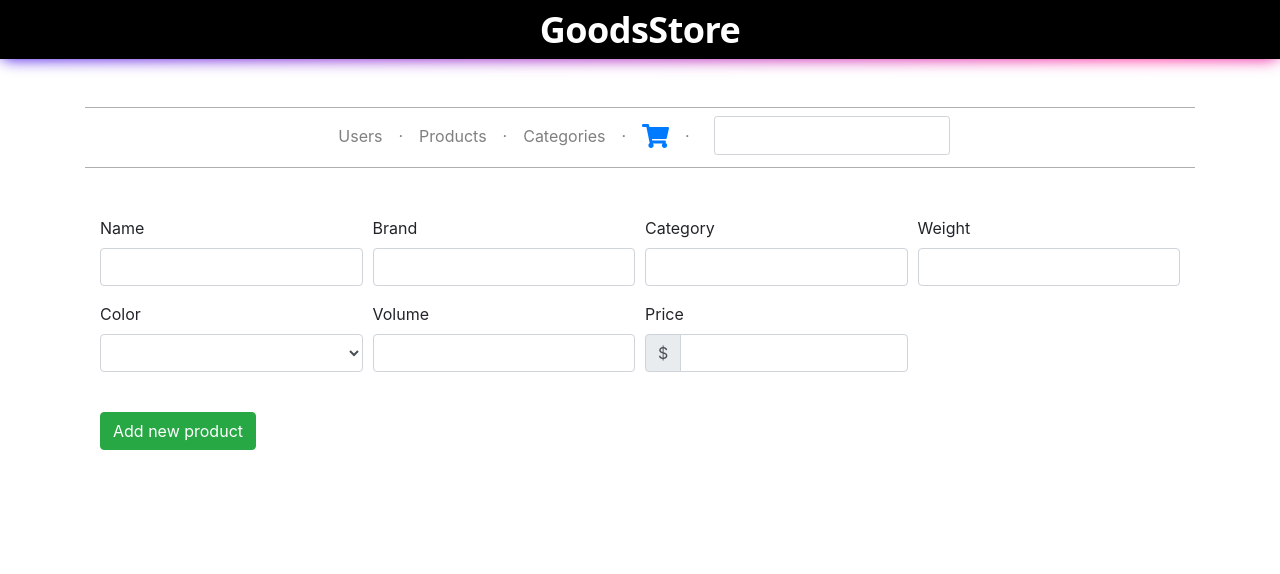
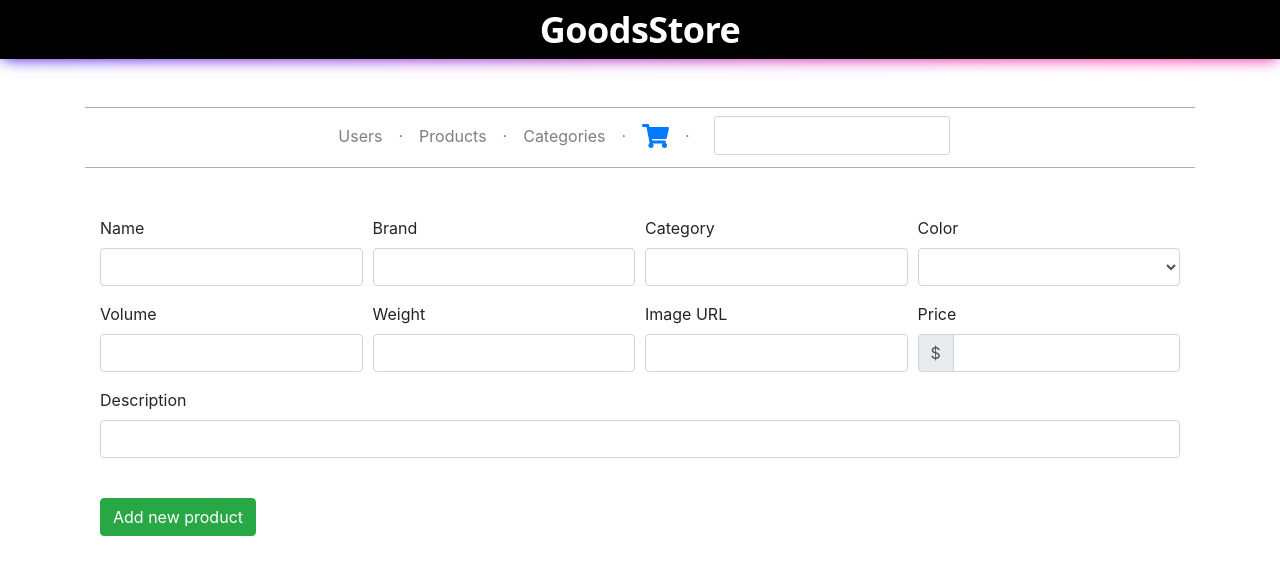
Before and after one commit to jcanovasa/GoodsStoreFrontend, an Angular app: page /products/register-product in a window 1280 px wide. Shown: the top 574 px of the page. Built offline with nearby package versions, Linux system fonts and the light colour scheme.

Commit message:
add to cart button, new view of product list and cart button

```diff
--- a/src/app/app.module.ts
+++ b/src/app/app.module.ts
@@ -16,9 +16,9 @@ import { ProductDetailsComponent } from './product-details/product-details.compo
 import { CategoryListComponent } from './category-list/category-list.component';
 import { CountrySelectorComponent } from './country-selector/country-selector.component';
 
-import { ReactiveFormsModule } from '@angular/forms';
 import { LogginViewComponent } from './loggin-view/loggin-view.component';
 import { CartComponent } from './cart/cart.component';
+
 
 @NgModule({
   declarations: [
--- a/src/app/product-details/product-details.component.css
+++ b/src/app/product-details/product-details.component.css
@@ -1,3 +1,10 @@
 #buttonCustom {
     background-color: rgb(255, 209, 3);
+    border-color: rgb(196, 137, 0);
 }
+
+#product {
+    border-width: 1px;
+    border-color: rgb(179, 179, 179);
+    background-color: rgb(243, 243, 243);
+}
--- a/src/app/product-details/product-details.component.html
+++ b/src/app/product-details/product-details.component.html
@@ -1,4 +1,5 @@
-<div class="container">
+<div class="container card card-header" style="width: auto" id="product">
+    <br>
     <div class="row">
         <div class="col-md-4">
             <img class="card-img-top" src="{{product.imgURL}}" alt="Card image cap">
@@ -29,7 +30,7 @@
         </div>
     </div>
     <br><br>
-    <div class="row">
-        <a><b>Description: </b></a>
-    </div>
+    <div class="row ml-1">
+        <a><b>Description: </b>{{product.description}}</a>
+    </div><br>
 </div>
--- a/src/app/product-list/product-list.component.html
+++ b/src/app/product-list/product-list.component.html
@@ -61,7 +61,7 @@
                 <div class="card-body">
                     <h5 (click)="detailsProduct(product.id)" class="card-title">{{product.nameItem}}</h5>
                     <p class="card-text">${{product.price}}</p>
-                    <p class="card-text"><small class="text-muted">{{product.stock}} left in stock!</small></p>
+                    <p class="card-text"><small class="text-muted">Only {{product.stock}} left in stock!</small></p>
                 </div>
             </div>
         </div>
--- a/src/app/product.ts
+++ b/src/app/product.ts
@@ -12,4 +12,5 @@ export class Product {
     stock:number;
     category:Category = new Category();
     imgURL:string;
+    description:String;
 }
--- a/src/app/register-product/register-product.component.html
+++ b/src/app/register-product/register-product.component.html
@@ -65,15 +65,8 @@
                     name="category">
             </div>
         </div>
+
         <div class="col-md-3 mb-3">
-            <label for="validationServer01">Weight</label>
-            <input type="text" class="form-control" id="weight" [(ngModel)]="product.weight" name="weight">
-        </div>
-    </div>
-    <div class="form-row">
-        <div class="col-md-3 mb-3">
-            <!--<label for="validationServer02">Color</label>
-            <input type="text" class="form-control" id="color" [(ngModel)]="product.color" name="color">-->
             <label for="exampleFormControlSelect1">Color</label>
             <select [(ngModel)]="product.color" class="form-control" id="exampleFormControlSelect1" name="exampleFormControlSelect1">
                 <option selected> Choose color... </option>
@@ -87,18 +80,24 @@
                 <option value="Other">Other</option>
               </select>
         </div>
+    </div>
+    <div class="form-row">
         <div class="col-md-3 mb-3">
             <label for="validationServer01">Volume</label>
             <div class="input-group">
                 <input type="text" class="form-control" id="volume" [(ngModel)]="product.volume" name="volume">
             </div>
         </div>
-        <!--<div class="col-md-3 mb-3">
+        <div class="col-md-3 mb-3">
+            <label for="validationServer01">Weight</label>
+            <input type="text" class="form-control" id="weight" [(ngModel)]="product.weight" name="weight">
+        </div>
+        <div class="col-md-3 mb-3">
             <label for="validationServer01">Image URL</label>
             <div class="input-group">
                 <input type="text" class="form-control" id="volume" [(ngModel)]="product.imgURL" name="volume">
             </div>
-        </div>-->
+        </div>
         <div class="col-md-3 mb-3">
             <label for="validationServer02">Price</label>
             <div class="input-group">
@@ -106,6 +105,14 @@
                     <span class="input-group-text" id="inputGroupPrepend3">$</span>
                 </div>
                 <input type="text" class="form-control" id="price" [(ngModel)]="product.price" name="price">
+            </div>
+        </div>
+    </div>
+    <div class="form-row">
+        <div class="col-md-12 mb-3">
+            <label for="validationServer01">Description</label>
+            <div class="input-group">
+                <input type="text" class="form-control" id="volume" [(ngModel)]="product.description" name="volume">
             </div>
         </div>
     </div>
```
